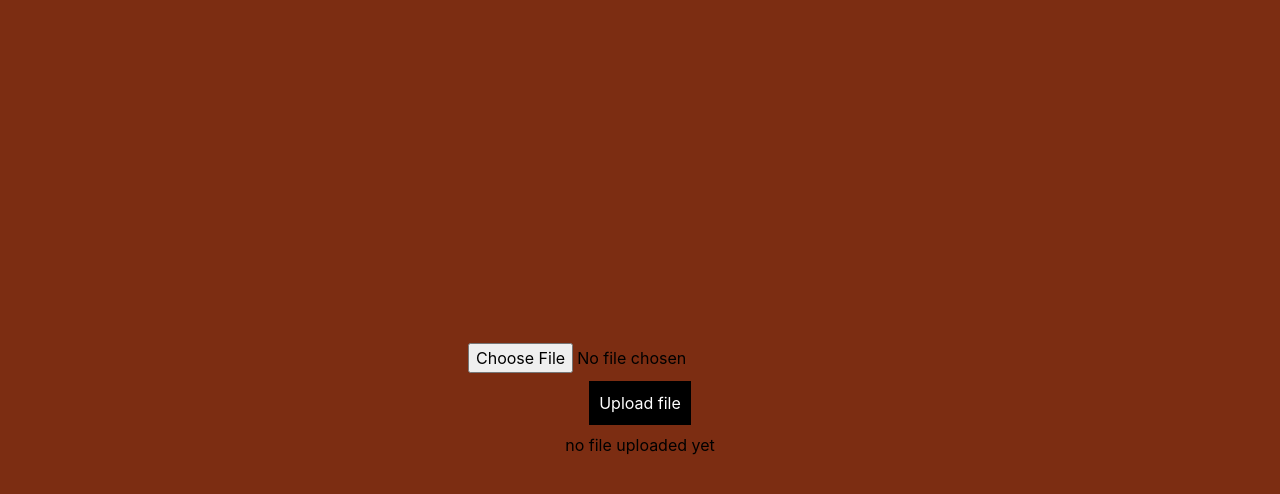
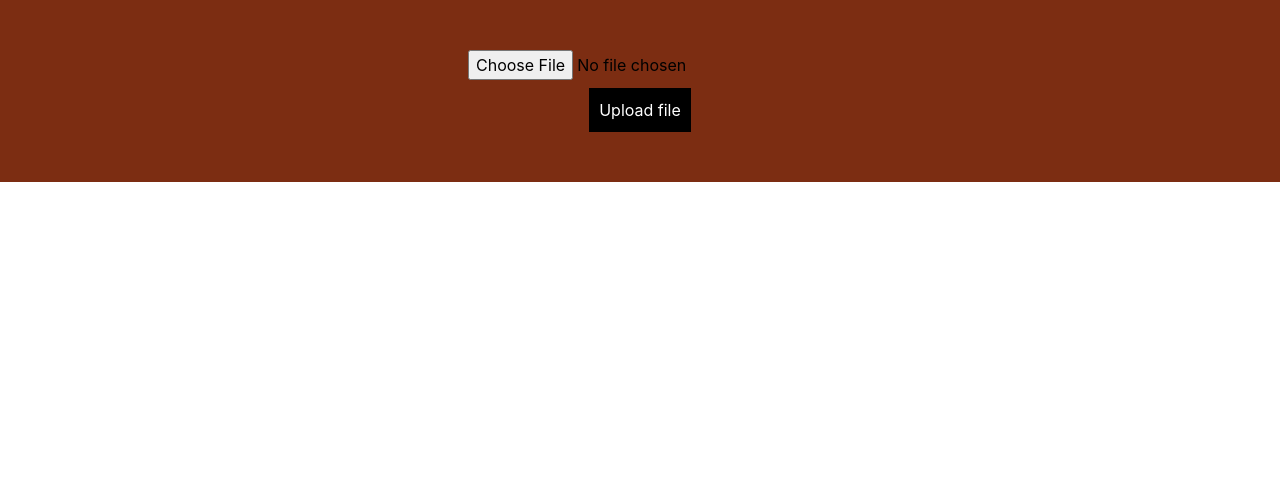
Before and after one commit to Chrismiweb/godwin-project-frontend, a React (Create React App) app: page / in a window 1280 px wide. Shown: the top 494 px of the page. Built offline with nearby package versions, Linux system fonts and the light colour scheme.

Commit message:
file upload

```diff
--- a/src/fileUpload/FileUpload.jsx
+++ b/src/fileUpload/FileUpload.jsx
@@ -37,21 +37,32 @@ function FileUpload() {
         }
     }
   return (
-    <div className='flex flex-col gap-2 h-screen w-full bg-orange-900 justify-center items-center'>
+    <div className='flex  flex-col gap-2 h-full py-[50px] w-full bg-orange-900 justify-center items-center'>
         <input onChange={fileUpload} name = "fileName" type="file"/>
         <button className='p-[10px] bg-black text-white' onClick={uploadFile}>Upload file</button>
-        {
-            preview ? (
-                <div className='w-[100%] flex justify-center items-center'>
-                    <img src={preview} className='w-[30%] h-[200px]' alt="" />
+        {preview && (
+                <div>
+                    <p>File Preview:</p>
+                    {file.type.startsWith("image/") ? (
+                        <img src={preview} alt="Preview" className='w-[100px] h-[100px]' />
+                    ) : file.type === "application/pdf" ? (
+                        <embed
+                            src={preview}
+                            type="application/pdf"
+                            width="400"
+                            height="500"
+                        />
+                    ) : (
+                        <a
+                            href={preview}
+                            download={file.name}
+                            className='text-blue-500 underline'
+                        >
+                            Download {file.name}
+                        </a>
+                    )}
                 </div>
-            )
-            : (
-                <div>
-                    no file uploaded yet
-                </div>
-            )
-        }
+            )}
     </div>
   )
 }
```
